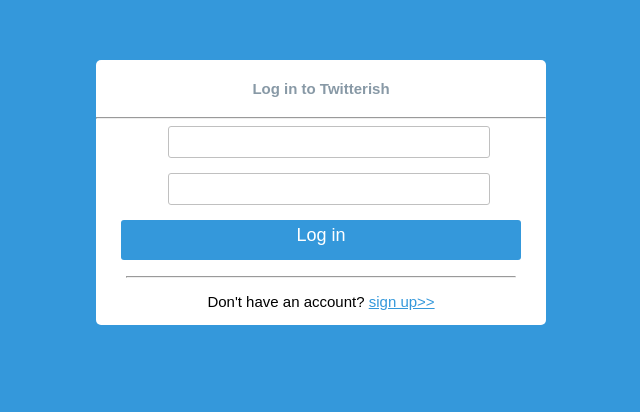
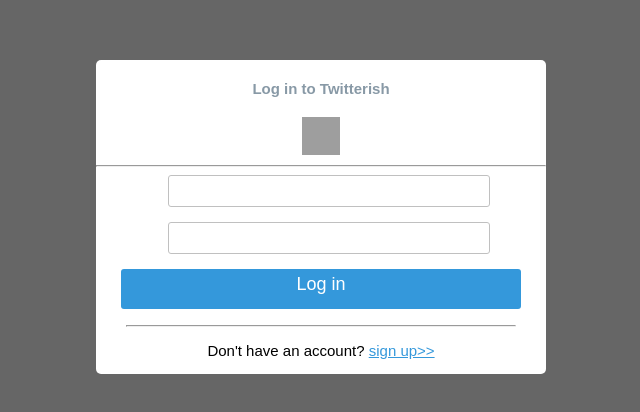
Before and after one commit to Jahnava/twitter_clone, a website: page public/html/login.html in a window 1280 px wide. Shown: the part 120-532 px from the top of the page, without its empty margins (319-959 px from the left). Drawn offline with Linux system fonts and the light colour scheme; files that its build step writes are made by us from their sources; grey boxes are pictures that could not be loaded.

Commit message:
made changes

```diff
--- a/public/css/login.css
+++ b/public/css/login.css
@@ -3,7 +3,7 @@
   padding: 0;
   font-family: Arial,sans-serif;
   font-size: 15px;
-  background-color: #3498db;
+  background-color: #666;
   }
 
   .wrap {
@@ -27,7 +27,6 @@
     padding: 10px;
   }
 
-
   .wrap .btn-login {
     padding: 5px;
     width: 400px;
@@ -39,3 +38,12 @@
     font-size: 18px;
     margin-bottom: 65px;
   }
+
+/* Beginning Twitter bird code that I found on the internet.*/
+  .twitter-bird {
+    background-image: url(http://dl.dropboxusercontent.com/u/105046436/tw.png);
+    display: inline-block;
+    height: 38px;
+    width: 37.5px;
+}
+  /* end of twitter bird code that i did not write*/
--- a/public/html/login.html
+++ b/public/html/login.html
@@ -1,7 +1,7 @@
 <!DOCTYPE html>
   <html>
   <head>
-        <meta charset="utf-8">
+    <meta charset="utf-8">
         <title>Log in to Twitterish</title>
         <link rel="stylesheet"  href="css/login.css">
   </head>
@@ -9,8 +9,10 @@
         <div class="wrap">
   <header>
        <h4 style="color:#8899a6;"><center>Log in to Twitterish</center></h3>
+<!--I did not make this bird-->
+         <center><div class="twitter-bird"></div></center>
+<!--end of random internet bird-->
        <hr>
-
   </header>
 
         <center><form action="/login" method="GET">
@@ -19,9 +21,6 @@
 
         <center><button class="btn-login">Log in</button</center>
 
-
-
-
 <footer>
   <br>
 <hr>
@@ -29,5 +28,8 @@
 
 </footer>
 </div>
+
+
+
  </body>
   </html>
```
